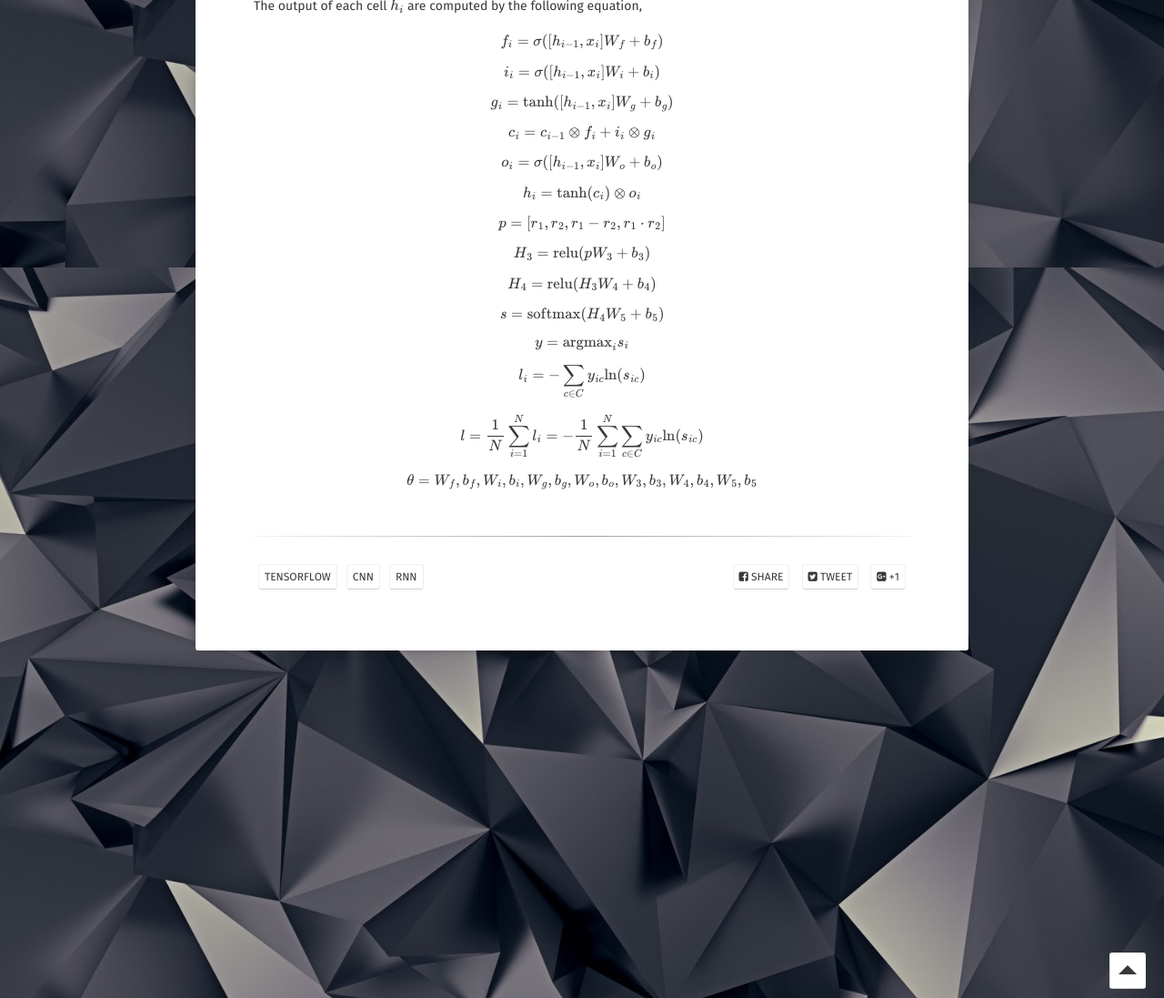
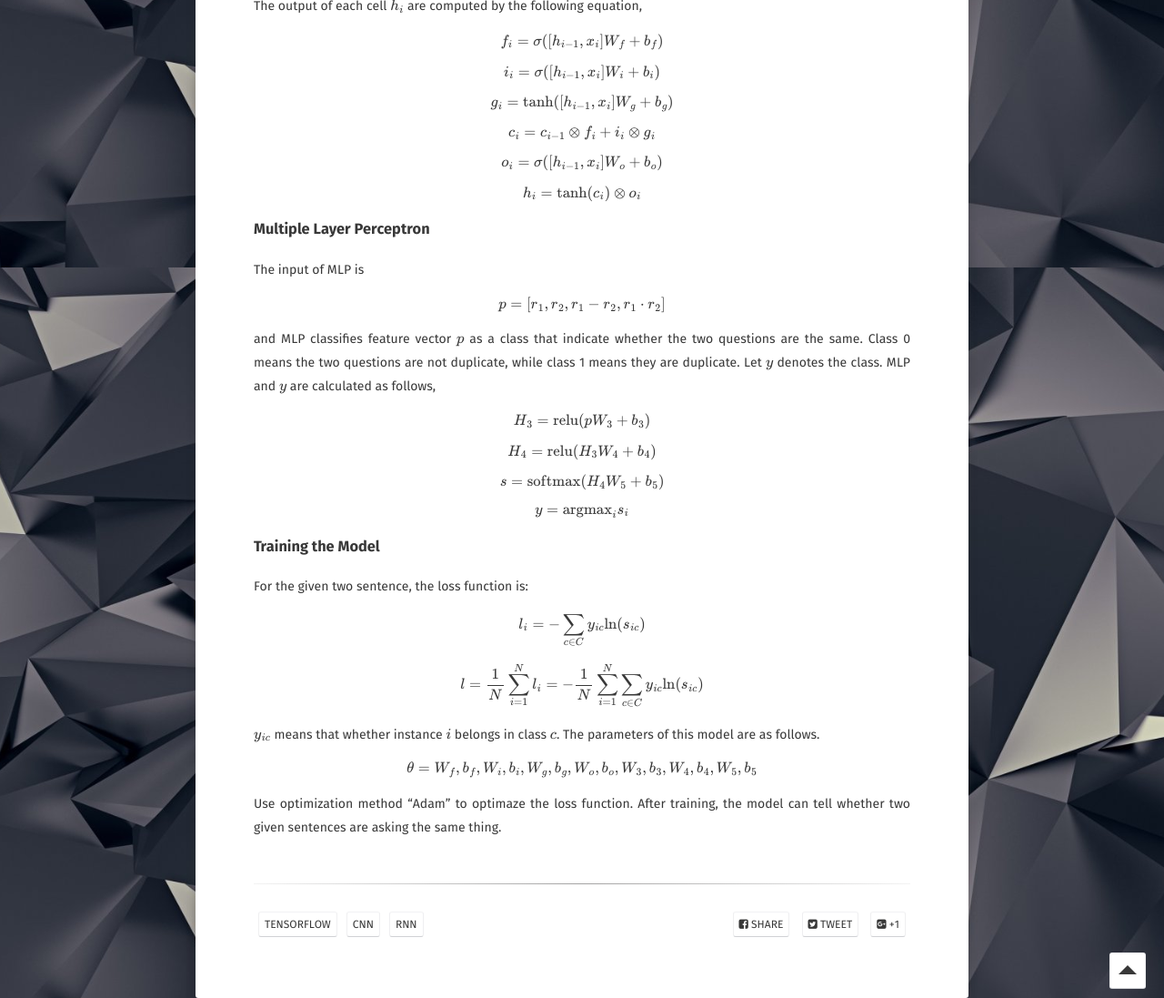
Before and after one commit to ziboyi/ziboyi.github.io, a Jekyll site: the page built from _posts/2017-09-29-Project-Duplicated-Questions-Detection.md, in a window 1280 px wide and 1400 px high, scrolled down 2103 px. Shown: the part 303-1400 px from the top of the window at 91% size. Built offline with Jekyll 4.4.1, drawn with Linux system fonts in a browser that asks for light colours; some web fonts are replaced; formulas are drawn with MathJax 3; some of the changed text lies outside the part shown.

Commit message:
Add post

```diff
--- a/_posts/2017-09-29-Project-Duplicated-Questions-Detection.md
+++ b/_posts/2017-09-29-Project-Duplicated-Questions-Detection.md
@@ -58,13 +58,29 @@ The output of each cell \\( h_i \\) are computed by the following equation,
 \\[ o_i=\sigma([h_{i-1},x_i]W_o+b_o)\\]
 \\[ h_i={\textrm{tanh}}(c_i)\otimes{o_i} \\]
 
+### Multiple Layer Perceptron
+
+The input of MLP is
+
 \\[ p=[r_1,r_2,r_1-r_2,r_1\cdot{r_2}] \\]
+
+and MLP classifies feature vector \\( p \\) as a class that indicate whether the two questions are the same. Class 0 means the two questions are not duplicate, while class 1 means they are duplicate. Let \\( y \\) denotes the class. MLP and \\( y \\) are calculated as follows,
+
 \\[ H_3={\textrm{relu}}(pW_3+b_3) \\]
 \\[ H_4={\textrm{relu}}(H_3W_4+b_4) \\]
 \\[ s={\textrm{softmax}}(H_4W_5+b_5) \\]
 
 \\[ y={\textrm{argmax}}_i{s_i} \\]
 
+### Training the Model
+
+For the given two sentence, the loss function is:
+
 \\[ l_i=-\sum_{c\in C}{y_{ic}{\textrm{ln}}(s_{ic})} \\]
 \\[ l=\frac{1}{N}\sum_{i=1}^N{l_i}=-\frac{1}{N}\sum_{i=1}^N{\sum_{c\in C}{y_{ic}{\textrm{ln}}(s_{ic})}} \\]
+
+\\( y_{ic} \\) means that whether instance \\( i \\) belongs in class \\( c \\). The parameters of this model are as follows.
+
 \\[ \theta=\{W_f,b_f,W_i,b_i,W_g,b_g,W_o,b_o,W_3,b_3,W_4,b_4,W_5,b_5\} \\]
+
+Use optimization method "Adam" to optimaze the loss function. After training, the model can tell whether two given sentences are asking the same thing.
```
